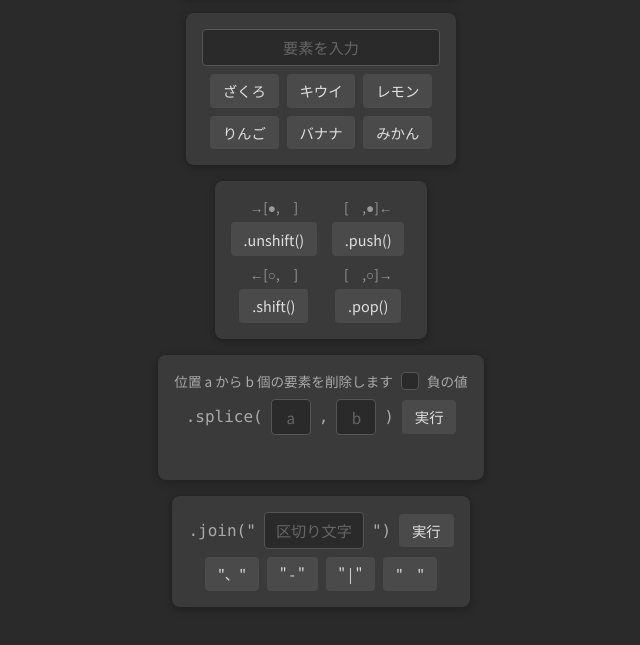
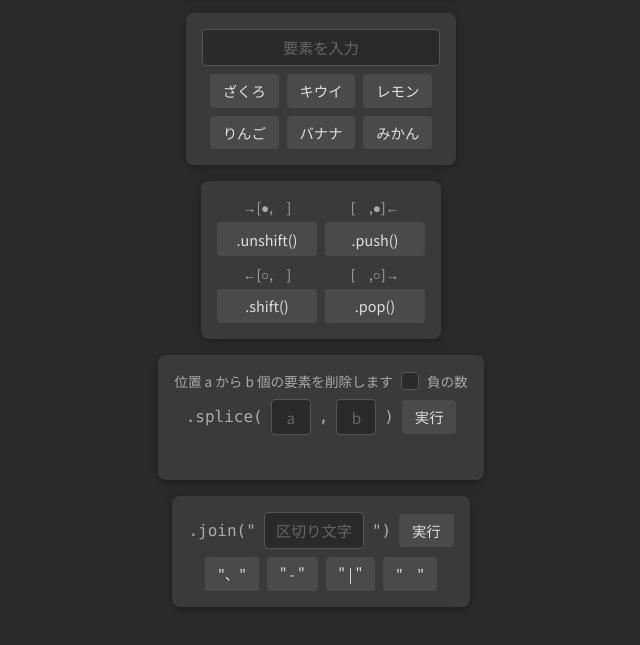
Before and after one commit to jhhyoo/JS-Array-Methods, a plain HTML site: page index.html in a window 1280 px wide. Shown: the part 143-788 px from the top of the page, without its empty margins (319-959 px from the left). Drawn offline with Linux system fonts and the light colour scheme.

Commit message:
Add files via upload

```diff
--- a/index.html
+++ b/index.html
@@ -29,6 +29,7 @@
             user-select: none;
         }
         #arrayDisplay {
+            /* display: inline-block; */
             font-family: 'Noto Sans JP', sans-serif;
             font-size: 1.1rem;
             text-align: center;
@@ -38,7 +39,7 @@
             max-width: 700px;
             padding: 1rem 1.5rem;
             border-radius: 8px;
-            box-shadow: 0 2px 8px rgba(0,0,0,0.3);
+            box-shadow: 0 2px 8px rgba(0, 0, 0, 0.3);
             position: sticky;
             top: 1rem;
             z-index: 10;
@@ -114,6 +115,7 @@
             background: #4a4a4a;
             color: #e0e0e0;
             transition: all 0.2s;
+            position: relative;
         }
         button:hover {
             background: #5a5a5a;
@@ -125,7 +127,7 @@
             appearance: none;                    /* Убираем нативный стиль браузера */
             -webkit-appearance: none;            /* Для Safari */
             -moz-appearance: none;               /* Для Firefox */
-            min-width: 18px;
+            width: 18px;
             height: 18px;
             border: 1px solid #555;            /* Серая рамка */
             border-radius: 4px;                  /* Скруглённые углы */
@@ -155,18 +157,24 @@
         }
         .method-group {
             display: grid;
-            grid-template-columns: repeat(2, 1fr);
+            grid-template-columns: repeat(2, minmax(100px, 1fr));  /* Минимум 100px */
             gap: 0.5rem;
+            justify-items: center;  /* Центрируем содержимое ячеек */
         }
         .method-item {
             display: flex;
             flex-direction: column;
             gap: 0.3rem;
             align-items: center;
+            width: 100%;            /* На всю ширину ячейки */
         }
         .method-label {
             font-size: 0.85rem;
-            color: #999;
+            color: #aaa;
+            text-align: center;
+        }
+        .method-item button {
+            width: 100px;           /* Фиксированная ширина для всех кнопок */
         }
         .highlight-add {
             color: #ffd700 !important;
@@ -205,6 +213,52 @@
             color: #aaa;
             font-family: 'Consolas', monospace;
         }
+
+        /* Всплывающие подсказки */
+        /* ===================== */
+
+        /* Контейнер для tooltip */
+        .tooltip {
+            position: relative;
+            display: inline-block;
+        }
+        /* Если внутри tooltip есть input, делаем его на всю ширину */
+        .tooltip input {
+            display: block;
+        }
+        /* Баббл с подсказкой */
+        .tooltip::before,
+        #arrayDisplay::before {
+            content: attr(data-tooltip);
+            position: absolute;
+            bottom: calc(100% + 8px);
+            left: 50%;
+            transform: translateX(-50%) translateY(-4px);
+
+            background: #4a4a4a;
+            color: #aaa;
+            padding: 0.5rem 0.75rem;
+            border-radius: 8px;
+            font-size: 0.85rem;
+            line-height: 1.4;
+            white-space: nowrap;
+
+            box-shadow: 0 4px 12px rgba(0, 0, 0, 0.3);
+
+            opacity: 0;
+            visibility: hidden;
+            transition: opacity 0.2s ease, visibility 0.2s ease, transform 0.2s ease;
+
+            z-index: 1000;
+            pointer-events: none;
+        }
+        /* Показываем при наведении */
+        .tooltip:hover::before,
+        #arrayDisplay.show-tooltip::before {
+            opacity: 1;
+            visibility: visible;
+            transform: translateX(-50%) translateY(0);
+        }
     </style>
 </head>
 <body>
@@ -234,19 +288,19 @@
         <div class="method-group">
             <div class="method-item">
                 <div class="method-label">→[●,　]</div>
-                <button data-method="unshift" aria-label="最初に追加">.unshift()</button>
+                <button data-method="unshift" aria-label="最初に追加" class="tooltip" data-tooltip="配列の先頭に要素を追加">.unshift()</button>
             </div>
             <div class="method-item">
                 <div class="method-label">[　,●]←</div>
-                <button data-method="push" aria-label="最後に追加">.push()</button>
+                <button data-method="push" aria-label="最後に追加" class="tooltip" data-tooltip="配列の末尾に要素を追加">.push()</button>
             </div>
             <div class="method-item">
                 <div class="method-label">←[○,　]</div>
-                <button data-method="shift" aria-label="最初を削除">.shift()</button>
+                <button data-method="shift" aria-label="最初を削除" class="tooltip" data-tooltip="配列の先頭から要素を削除">.shift()</button>
             </div>
             <div class="method-item">
                 <div class="method-label">[　,○]→</div>
-                <button data-method="pop" aria-label="最後を削除">.pop()</button>
+                <button data-method="pop" aria-label="最後を削除" class="tooltip" data-tooltip="配列の末尾から要素を削除">.pop()</button>
             </div>
         </div>
     </div>
@@ -256,14 +310,18 @@
         <div class="column">
             <div class="row">
                 <div class="section-title">位置 a から b 個の要素を削除します</div>
-                <input type="checkbox" id="negativeIndexToggle" style="width: auto; cursor: pointer;">
-                <div class="section-title">負の値</div>
+                <input type="checkbox" id="negativeIndexToggle" class="tooltip" data-tooltip="負の数で配列の末尾から位置を指定">
+                <div class="section-title">負の数</div>
             </div>
             <div class="row">
                 <label>.splice(</label>
-                <input type="text" inputmode="numeric" id="spliceA" placeholder="a" style="width:40px"> <!-- value="1" -->
+                <span class="tooltip" data-tooltip="開始位置（インデックス）">
+                    <input type="text" inputmode="numeric" id="spliceA" placeholder="a" style="width:40px"> <!-- value="1" -->
+                </span>
                 <label>,</label>
-                <input type="text" inputmode="numeric" id="spliceB" placeholder="b" style="width:40px"> <!-- value="1" -->
+                <span class="tooltip" data-tooltip="削除する要素の個数">
+                    <input type="text" inputmode="numeric" id="spliceB" placeholder="b" style="width:40px"> <!-- value="1" -->
+                </span>
                 <label>)</label>
                 <button data-method="splice">実行</button>
             </div>
@@ -513,18 +571,37 @@
         });
 
         function copyArrayToClipboard() {
+            const display = document.getElementById("arrayDisplay");
+
             // Формируем строку кода
-            //const arrayCode = `arr = ${JSON.stringify(state.arr, null, 0)};`;
             const arrayCode = `arr = ["${state.arr.join('", "')}"];`;
 
             // Копируем в буфер обмена
             navigator.clipboard.writeText(arrayCode).then(() => {
-                // При успехе:
-                //
+                // Устанавливаем текст tooltip
+                display.setAttribute('data-tooltip', '配列をコピーしました');
+
+                // Принудительный reflow для применения начального состояния
+                void display.offsetHeight;
+
+                // Показываем tooltip с плавной анимацией
+                requestAnimationFrame(() => {
+                    display.classList.add('show-tooltip');
+                });
+
+                // Убираем через 1 секунду
+                setTimeout(() => {
+                    display.classList.remove('show-tooltip');
+
+                    // Очищаем атрибут после завершения анимации исчезновения
+                    setTimeout(() => {
+                        display.removeAttribute('data-tooltip');
+                    }, 200);
+                }, 1000);
             }).catch(err => {
                 console.error("Ошибка копирования:", err);
             });
-        }
+        };
 
         // Прокрутка колёсиком для изменения числовых значений
         ["spliceA", "spliceB"].forEach(id => {
```
